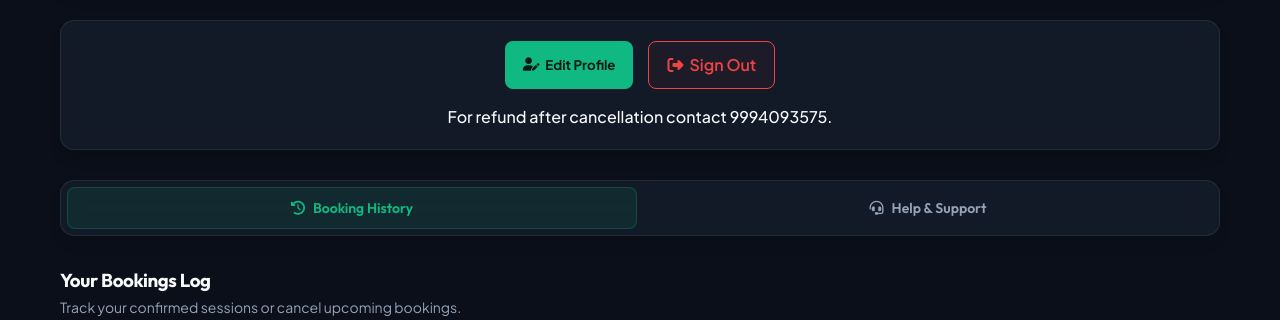
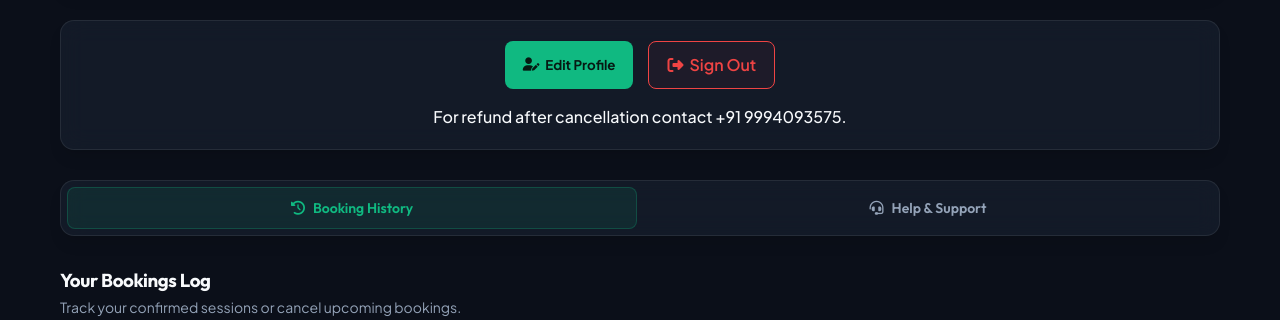
Before and after one commit to Manickam-04/Tristar_badminton, a Flask app: page /profile in a window 1280 px wide. Shown: the part 223-543 px from the top of the page. Run offline with Flask 3, Linux system fonts and the light colour scheme; the visitor is signed in with stand-in values (Sample User, id 1); data comes from the database, SQL or seed files in the repository; data that the repository does not hold is empty.

Commit message:
updated mobile number for refund

```diff
--- a/templates/profile.html
+++ b/templates/profile.html
@@ -32,7 +32,7 @@
         </div>
         <div>
             <p style="color: var(--text-error); font-size: 16px; font-weight: 500;">
-                For refund after cancellation contact 9994093575.
+                For refund after cancellation contact <a href="tel:+919994093575" style="color: var(--text-accent);">+91 9994093575</a>.
             </p>
         </div>
     </div>
```
